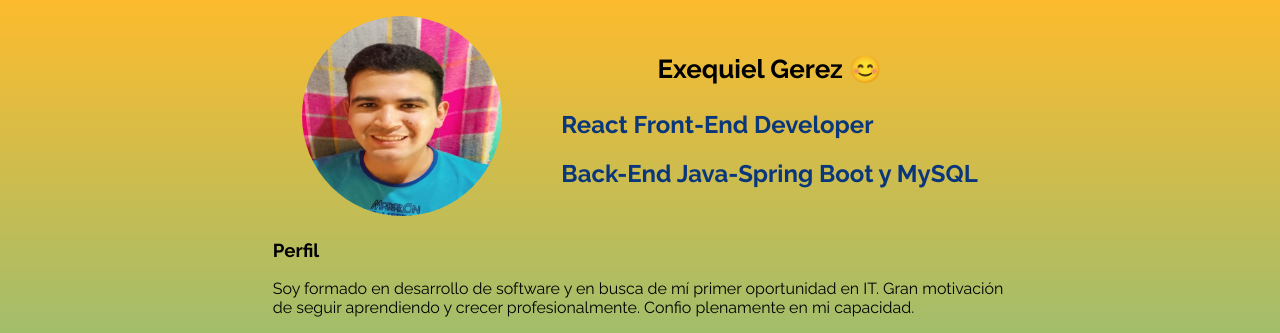
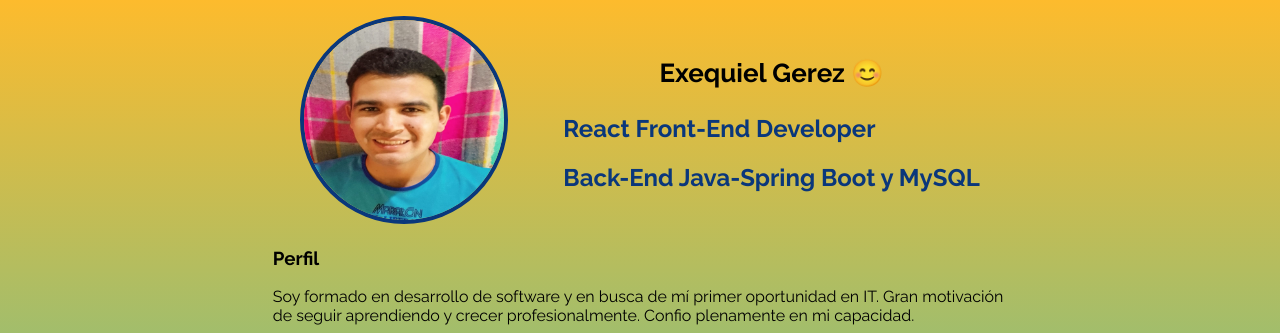
Before and after one commit to RExequiel/Exequiel_Gerez-CV, a plain HTML site: page index.html in a window 1280 px wide. Shown: the top 333 px of the page. Drawn offline with Linux system fonts and the light colour scheme.

Commit message:
agregando border a la imagen del perfil

```diff
--- a/css/header/header.perfil.css
+++ b/css/header/header.perfil.css
@@ -13,6 +13,7 @@
     border-radius: 50%;
     background-size: 100% auto;
     cursor: pointer;
+    border: 4px solid var(--primary-color);
 }
 
 .header__article--title h1{
```
